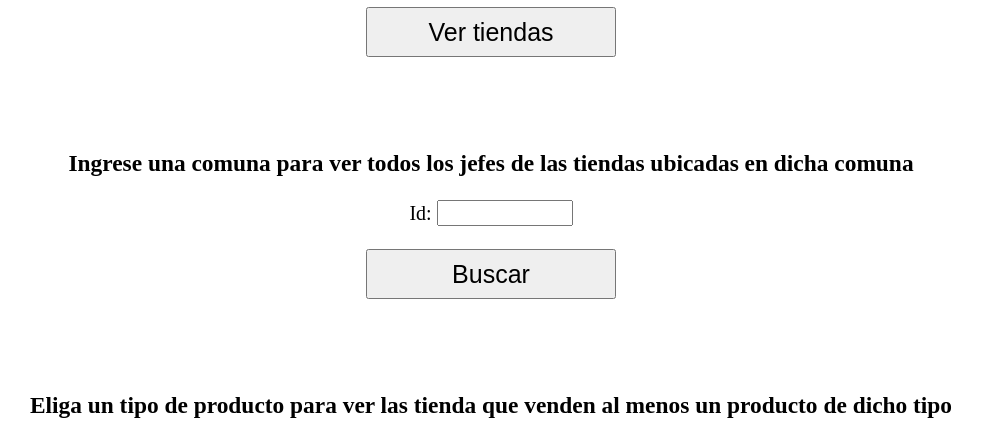
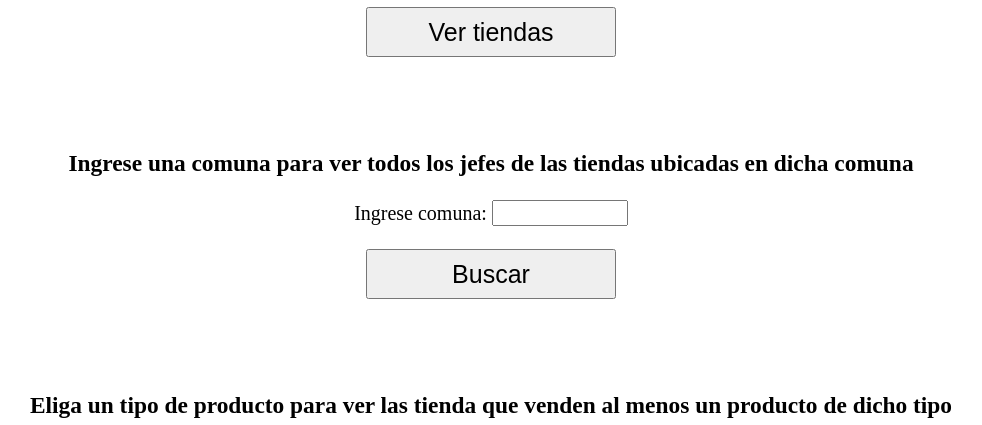
Before and after one commit to mecifuentes/ProyectoBDD, a PHP site: page / in a window 1280 px wide. Shown: the part 233-658 px from the top of the page, without its empty margins (157-1139 px from the left). Run offline with PHP 8.4, Linux system fonts and the light colour scheme.

Commit message:
consulta2 html

```diff
--- a/Sites/index.php
+++ b/Sites/index.php
@@ -19,7 +19,7 @@
   <h3 align="center"> Ingrese una comuna para ver todos los jefes de las tiendas ubicadas en dicha comuna</h3>
 
   <form align="center" action="consultas/consulta_jefes.php" method="post">
-    Id:
+    Ingrese comuna:
     <input type="text" name="comuna">
     <br/><br/>
     <input type="submit" value="Buscar">
```
